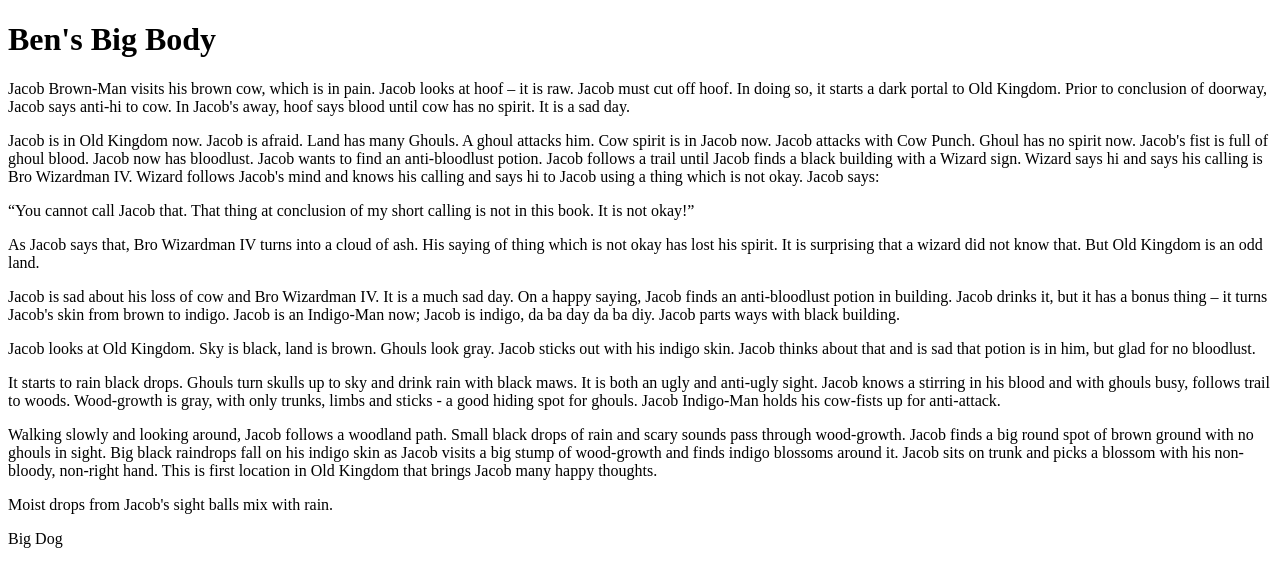
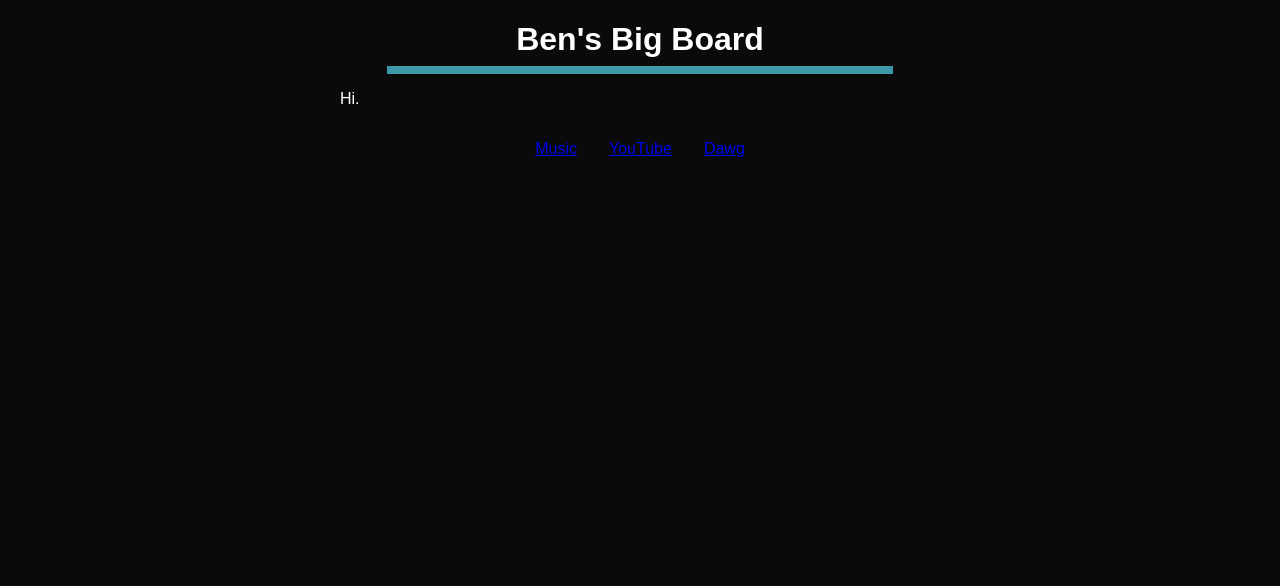
Before and after one commit to benthestampede/benthestampede.github.io, a plain HTML site: page index.html in a window 1280 px wide. Drawn offline with Linux system fonts and the light colour scheme.

Commit message:
added writing page

```diff
--- a/index.html
+++ b/index.html
@@ -5,36 +5,13 @@
         <link rel="stylesheet" href="styles.css">
     </head>
     <body>
-        <h1>Ben's Big Body</h1>
-            <p>Jacob Brown-Man visits his brown cow, which is in pain. Jacob looks at hoof – it is raw. Jacob must cut off hoof. In doing so, it starts a dark portal to Old Kingdom.
-            Prior to conclusion of doorway, Jacob says anti-hi to cow. In Jacob's away, hoof says blood until cow has no spirit. It is a sad day.</p>
-
-            <p>Jacob is in Old Kingdom now. Jacob is afraid. Land has many Ghouls. A ghoul attacks him. Cow spirit is in Jacob now. Jacob attacks with Cow Punch. Ghoul has no spirit now.
-            Jacob's fist is full of ghoul blood. Jacob now has bloodlust. Jacob wants to find an anti-bloodlust potion. Jacob follows a trail until Jacob finds a black building with a Wizard sign.
-            Wizard says hi and says his calling is Bro Wizardman IV. Wizard follows Jacob's mind and knows his calling and says hi to Jacob using a thing which is not okay. Jacob says:</p>
-
-            <p>“You cannot call Jacob that. That thing at conclusion of my short calling is not in this book. It is not okay!”</p>
-
-            <p>As Jacob says that, Bro Wizardman IV turns into a cloud of ash. His saying of thing which is not okay has lost his spirit. It is surprising that a wizard did not know that.
-            But Old Kingdom is an odd land.</p>
-
-            <p>Jacob is sad about his loss of cow and Bro Wizardman IV. It is a much sad day. On a happy saying, Jacob finds an anti-bloodlust potion in building.
-            Jacob drinks it, but it has a bonus thing – it turns Jacob's skin from brown to indigo. Jacob is an Indigo-Man now; Jacob is indigo, da ba day da ba diy. Jacob parts ways with black building.</p>
-
-            <p>Jacob looks at Old Kingdom. Sky is black, land is brown. Ghouls look gray. Jacob sticks out with his indigo skin. Jacob thinks about that and is sad that potion is in him, but glad for no bloodlust.
-
-            <p>It starts to rain black drops. Ghouls turn skulls up to sky and drink rain with black maws. It is both an ugly and anti-ugly sight.
-            Jacob knows a stirring in his blood and with ghouls busy, follows trail to woods. Wood-growth is gray, with only trunks, limbs and sticks - a good hiding spot for ghouls.
-            Jacob Indigo-Man holds his cow-fists up for anti-attack.</p>
-
-            <p>Walking slowly and looking around, Jacob follows a woodland path. Small black drops of rain and scary sounds pass through wood-growth.
-            Jacob finds a big round spot of brown ground with no ghouls in sight. Big black raindrops fall on his indigo skin as Jacob visits a big stump of wood-growth and finds indigo blossoms around it.
-            Jacob sits on trunk and picks a blossom with his non-bloody, non-right hand. This is first location in Old Kingdom that brings Jacob many happy thoughts.</p>
-
-            <p>Moist drops from Jacob's sight balls mix with rain.</p>
-        <form>
-            <label>Big Dog</label>
-
-        </form>
+        <h1>Ben's Big Board</h1>
+            <div></div>
+            <p>
+                Hi.
+            </p>
+        <footer id="links">
+            <p><a href="https://cellflux.bandcamp.com">Music</a><a href="https://cellflux.bandcamp.com">YouTube</a><a href="writing.html">Dawg</a></p>
+        </footer>
     </body>
 </html>
--- /dev/null
+++ b/styles.css
@@ -0,0 +1,34 @@
+html {
+    font-family: sans-serif;
+    background-color: #0A0A0A;
+    color: #ffffff;
+}
+
+div {
+    border-bottom: 0.5em solid #3f98a8;
+    margin: 0 auto;
+    width: 40%;
+}
+
+h1 {
+    text-align: center;
+    margin-bottom: 0.25em;
+}
+
+p {
+    margin: 0 25%;
+    padding: 1em;
+}
+
+#links p {
+    text-align: center;
+    margin-left: 25%;
+}
+
+#links a {
+    padding: 1em;
+}
+
+#links a:hover{
+    color: #983fa8;
+}
```
Also changed, not shown: writing.html (added, +40 -0 lines).
